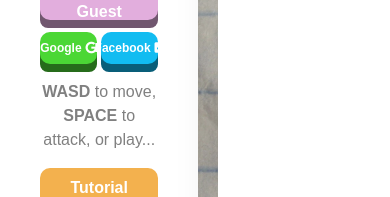
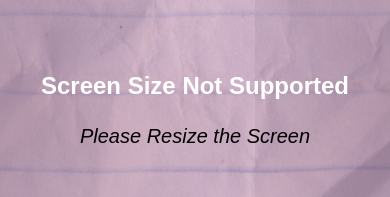
Before and after one commit to zacktraczyk/Blob-Mob, a React (Vite) app: page / in a window 390 px wide. Shown: the part 312-509 px from the top of the page. Built offline with nearby package versions, Linux system fonts and the light colour scheme; no server answers; the database is empty.

Commit message:
add small screen warning

```diff
--- a/src/App.tsx
+++ b/src/App.tsx
@@ -5,8 +5,9 @@ import Canvas from '@Components/Canvas'
 import Score from '@Components/Score'
 import Coins from '@Components/Coins'
 import Navbar from '@Components/Navbar'
-import { ViewContext } from '@Components/useNavigation'
+import { ViewContext } from 'hooks/useNavigation'
 import Views, { View } from '@Views/index.tsx'
+import useWindowDimensions from 'hooks/useWindowDimensions'
 
 import { Game } from '@Game/game'
 import { Main } from '@Game/main'
@@ -15,6 +16,7 @@ export const game = new Game()
 
 const App: React.FC = () => {
   const [view, setView] = useState<View>(View.Home)
+  const { width, height } = useWindowDimensions()
 
   const onAuthStateChanged = () => {
     getAccount()
@@ -25,6 +27,11 @@ const App: React.FC = () => {
     const subscriber = auth.onAuthStateChanged(onAuthStateChanged)
     return subscriber
   }, [])
+
+  // Resize Screen Warning
+  if (width < 700 || height < 700) {
+    return <ResizeScreenWarning />
+  }
 
   return (
     <>
@@ -49,4 +56,15 @@ const App: React.FC = () => {
   )
 }
 
+const ResizeScreenWarning: React.FC = () => {
+  return (
+    <div className='flex h-screen w-screen flex-col items-center justify-center'>
+      <div className='fixed -z-10 h-screen w-screen bg-main opacity-50'></div>
+      <h1 className='text-center text-2xl font-bold text-text-alt'>Screen Size Not Supported</h1>
+      <div className='h-5'></div>
+      <h1 className='text-center text-xl italic'>Please Resize the Screen️</h1>
+    </div>
+  )
+}
+
 export default App
--- a/src/Components/Navbar.tsx
+++ b/src/Components/Navbar.tsx
@@ -3,7 +3,7 @@ import { sound } from '@Game/sound'
 import { useState } from 'react'
 import { useAuthState } from 'react-firebase-hooks/auth'
 import { auth, signOut } from '../apis/firebase'
-import useNavigation from '@Components/useNavigation'
+import useNavigation from 'hooks/useNavigation'
 import { View } from '@Views/index'
 
 const Navbar: React.FC = () => {
--- a/src/Views/Difficulty.tsx
+++ b/src/Views/Difficulty.tsx
@@ -1,5 +1,5 @@
 import React, { useState } from 'react'
-import useNavigation from '@Components/useNavigation'
+import useNavigation from 'hooks/useNavigation'
 import { Difficulties, difficultyScalar } from '@Game/difficulty'
 import { View } from '.'
 import Button from '@Components/Button'
--- a/src/Views/FirstTime.tsx
+++ b/src/Views/FirstTime.tsx
@@ -1,5 +1,5 @@
 import React from 'react'
-import useNavigation from '@Components/useNavigation'
+import useNavigation from 'hooks/useNavigation'
 import { View } from '.'
 import Button from '@Components/Button'
 
--- a/src/Views/Gameover.tsx
+++ b/src/Views/Gameover.tsx
@@ -1,5 +1,5 @@
 import React from 'react'
-import useNavigation from '@Components/useNavigation'
+import useNavigation from 'hooks/useNavigation'
 import { View } from '.'
 import { game } from '@App'
 import Button from '@Components/Button'
--- a/src/Views/Home.tsx
+++ b/src/Views/Home.tsx
@@ -1,5 +1,5 @@
 import React from 'react'
-import useNavigation from '@Components/useNavigation'
+import useNavigation from 'hooks/useNavigation'
 import { View } from '.'
 import { useAuthState } from 'react-firebase-hooks/auth'
 import { useCollectionData } from 'react-firebase-hooks/firestore'
--- a/src/Views/Shop.tsx
+++ b/src/Views/Shop.tsx
@@ -11,7 +11,7 @@ import { Body } from '@Game/shop/bodies'
 import { Face } from '@Game/shop/faces'
 import { Hat } from '@Game/shop/hats'
 import { enemies } from '@Game/entities/enemy'
-import useNavigation from '@Components/useNavigation'
+import useNavigation from 'hooks/useNavigation'
 import { View } from '.'
 
 enum Tabs {
--- a/src/Views/index.tsx
+++ b/src/Views/index.tsx
@@ -1,5 +1,5 @@
 import React from 'react'
-import useNavigation from '@Components/useNavigation'
+import useNavigation from 'hooks/useNavigation'
 import { game } from '@App'
 import { Scenes } from '@Game/scenes/scenes'
 import Home from './Home'
--- /dev/null
+++ b/src/hooks/useWindowDimensions.tsx
@@ -0,0 +1,26 @@
+import { useState, useEffect } from 'react'
+
+const getWindowDimensions = () => {
+  const { innerWidth: width, innerHeight: height } = window
+  return {
+    width,
+    height,
+  }
+}
+
+const useWindowDimensions = () => {
+  const [windowDimensions, setWindowDimensions] = useState(getWindowDimensions())
+
+  useEffect(() => {
+    function handleResize() {
+      setWindowDimensions(getWindowDimensions())
+    }
+
+    window.addEventListener('resize', handleResize)
+    return () => window.removeEventListener('resize', handleResize)
+  }, [])
+
+  return windowDimensions
+}
+
+export default useWindowDimensions
```
Also changed, not shown: src/hooks/useNavigation.tsx (renamed from src/Components/useNavigation.tsx).
